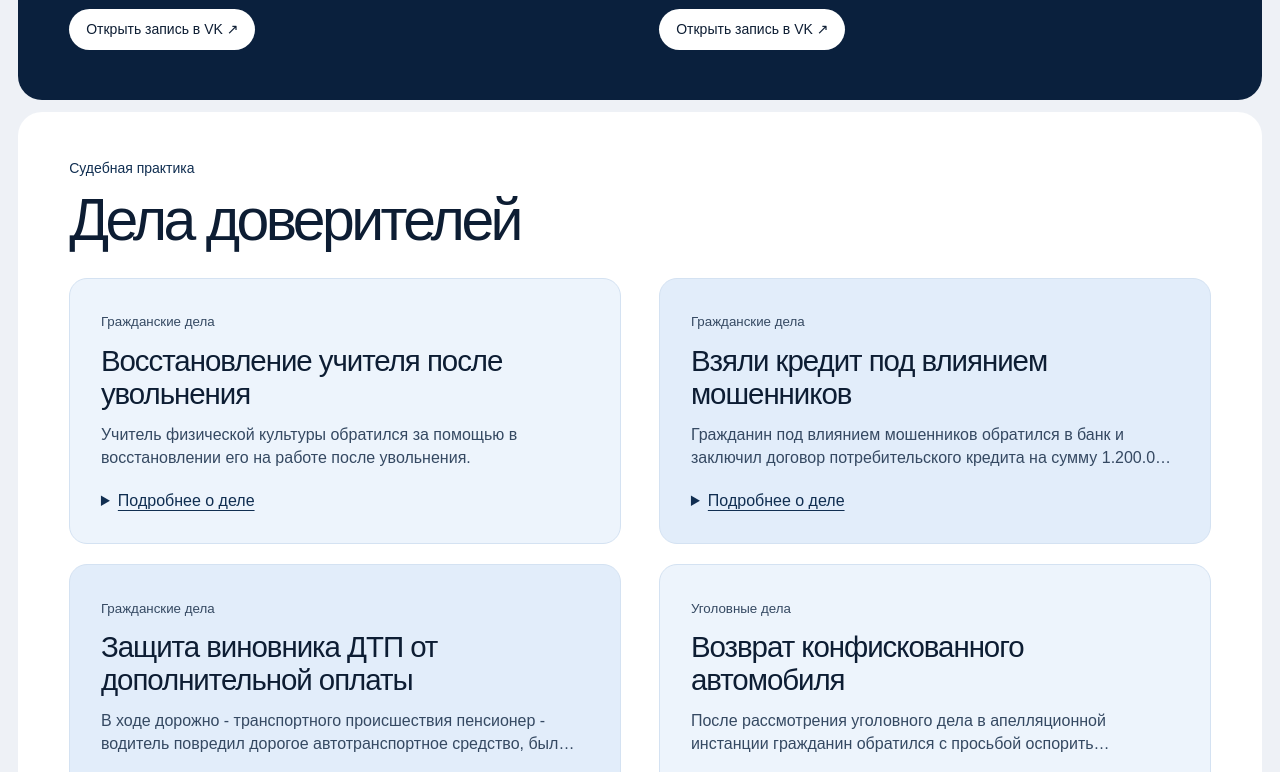
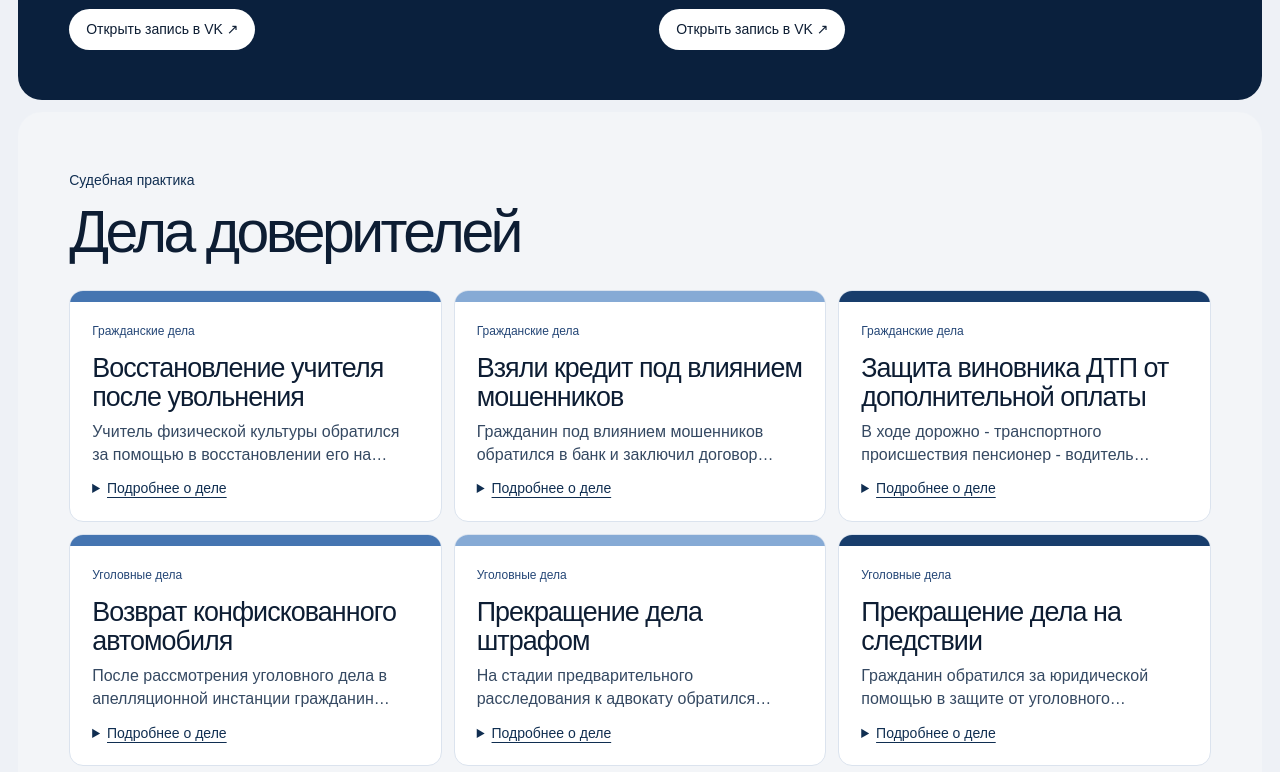
Before and after one commit to ialexrd/advokat, a plain HTML site: page index.html in a window 1280 px wide. Shown: the part 3203-3975 px from the top of the page. Drawn offline with Linux system fonts and the light colour scheme.

Commit message:
Apply approved blue-edge cards to the case archive

```diff
--- a/index.html
+++ b/index.html
@@ -164,6 +164,20 @@ main {
   .about-office-photo { height:clamp(260px,90vw,420px); }
   .about-facts { grid-template-rows:none; }
 }
+
+#case { padding-block:clamp(28px,5vw,56px); background:#f3f5f8; }
+#case .case-cards { grid-template-columns:repeat(3,minmax(0,1fr)); gap:12px; }
+#case .case-card { position:relative; overflow:hidden; display:flex; flex-direction:column; min-height:215px; padding:32px 22px 22px; background:white; border:1px solid #dbe3ee; border-radius:14px; }
+#case .case-card::before { content:''; position:absolute; inset:0 0 auto; height:11px; background:#4575b1; }
+#case .case-card:nth-child(3n+2)::before { background:#86aad5; }
+#case .case-card:nth-child(3n)::before { background:#183d6c; }
+#case .case-card small { color:#244676; font-size:12px; }
+#case .case-card h3 { margin:14px 0 8px; font-size:clamp(20px,2.1vw,28px); font-weight:500; line-height:1.08; }
+#case .case-card>p { margin-bottom:12px; }
+#case .case-card details { margin-top:auto; }
+#case .case-card summary { font-size:14px; }
+@media(max-width:740px){#case .case-cards{grid-template-columns:repeat(2,minmax(0,1fr));}}
+@media(max-width:480px){#case .case-cards{grid-template-columns:1fr;}}
 </style>
 <link rel="stylesheet" href="assets/header.css">
 </head>
```
